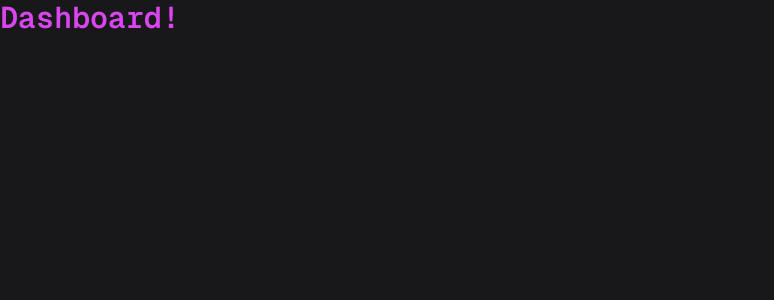
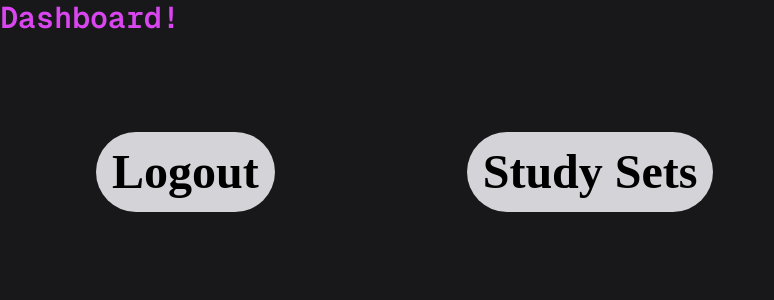
Before and after one commit to arpie725/QuizLite, a Next.js app in the folder frontend/: page /dashboard in a window 1280 px wide. Shown: the top 300 px of the page, without its empty margins (0-774 px from the left). Built offline with nearby package versions, Linux system fonts and the light colour scheme; no server answers; sample sign-in values are in the browser's storage; a web font is replaced by a local one.

Commit message:
add logout feature and get study sets from backend to frontend

```diff
--- a/frontend/src/app/auth/components/AuthForm.tsx
+++ b/frontend/src/app/auth/components/AuthForm.tsx
@@ -32,13 +32,13 @@ export const AuthForm = () => {
         // continue if successful
         return response.json();
       })
-      .then((data) => {
+      .then(({ data }) => {
         console.log('Response from backend: ', data);
         // handle the response
-        const { token } = data.data;
+        const { token } = data;
         console.log('TOKEN = ' + token);
         // put the token in local storage
-        localStorage.setItem('token', data.data.token);
+        localStorage.setItem('token', token);
         // route to the url/dashboard page
         router.push('/dashboard');
       })
--- a/frontend/src/app/dashboard/page.tsx
+++ b/frontend/src/app/dashboard/page.tsx
@@ -1,24 +1,70 @@
 //
 'use client';
-import { useEffect } from 'react';
+import { useEffect, useState } from 'react';
 import { useRouter } from 'next/navigation';
+import { jwtDecode } from 'jwt-decode';
+
+const apiUrl = process.env.NEXT_PUBLIC_API_URL;
 
 const DashboardPage = () => {
   const router = useRouter();
 
+  const token = localStorage.getItem('token');
+
   useEffect(() => {
-    const token = localStorage.getItem('token');
+    console.log(token);
     if (!token) {
       console.log('no token found!');
       router.push('/auth');
+      return;
     }
+
     // TODO: use token to get data from server
     // make sure to check if the token is a valid token (jwt.verify in server)
   }, []);
 
+  const handleLogout = () => {
+    // remove the token from localStorage
+    localStorage.removeItem('token');
+    // bring the client back to the auth page
+    router.push('auth');
+  };
+
+  const fetchUserSets = async () => {
+    try {
+      const response = await fetch(`${apiUrl}/user/sets`, {
+        method: 'GET',
+        headers: {
+          'Content-Type': 'application/json',
+          Authorization: `${token}`,
+        },
+      });
+      if (!response.ok) {
+      } else {
+        const data = await response.json();
+        console.log(data);
+        return data.data;
+      }
+    } catch (er) {
+      throw er;
+    }
+  };
+
   return (
     <div>
       <h1 className='text-5xl login-text'>Dashboard!</h1>
+      <button
+        className='m-24 text-5xl font-bold bg-zinc-300 rounded-full p-4'
+        onClick={handleLogout}
+      >
+        Logout
+      </button>
+      <button
+        className='m-24 text-5xl font-bold bg-zinc-300 rounded-full p-4'
+        onClick={async () => await fetchUserSets()}
+      >
+        Study Sets
+      </button>
     </div>
   );
 };
```
Also changed, not shown: frontend/package.json (+7 -6 lines), 2 other files (tests, documents, lock files or other folders).
